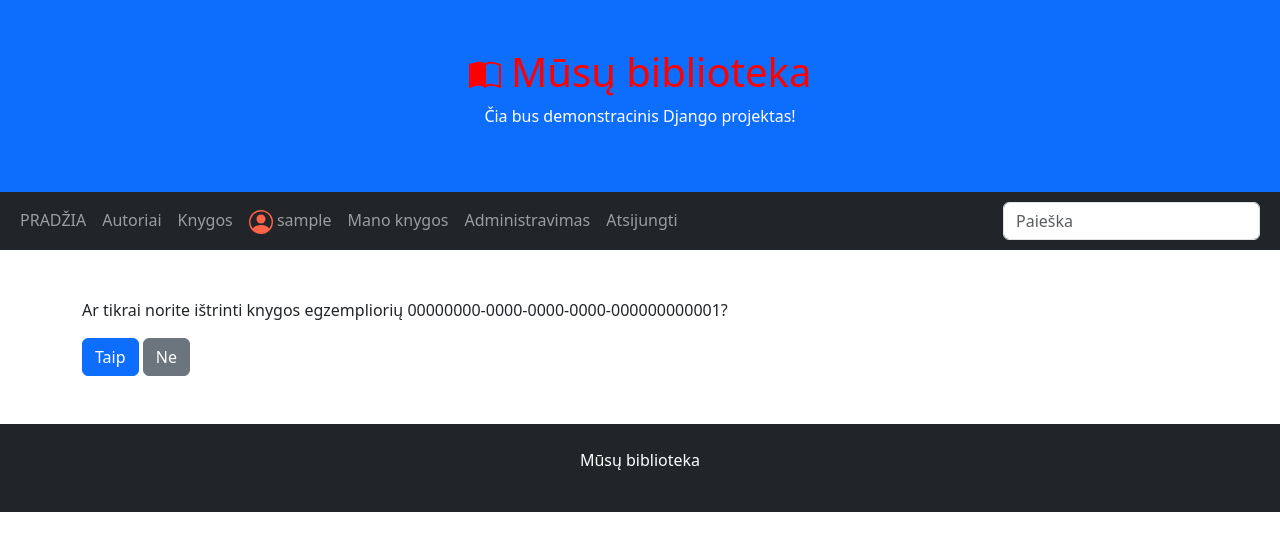
After one commit to DonatasNoreika/library_20260806, a Django app: page /instances/1/delete/ in a window 1280 px wide. The commit adds this page. Shown: the top 551 px of the page. Run offline with Django 5.2, Linux system fonts and the light colour scheme; a user stored in the database is signed in; tables that the repository leaves empty hold one stand-in row (values such as "Sample post").

Commit message:
11: +Darbuotojas gali ištrinti egzempliorių (DeleteView, ne per admin)

```diff
--- /dev/null
+++ b/mysite/library/templates/bookinstance_delete.html
@@ -0,0 +1,12 @@
+{% extends 'base.html' %}
+
+{% block title %}Knygos egzemplioriaus trynimas{% endblock %}
+
+{% block content %}
+<p>Ar tikrai norite ištrinti knygos egzempliorių {{ instance.uuid }}? </p>
+<form method="post">
+    {% csrf_token %}
+    <button type="submit" class="btn btn-primary">Taip</button>
+    <a class="btn btn-secondary" href="{% url 'instance' instance.pk %}">Ne</a>
+</form>
+{% endblock %}
--- a/mysite/library/templates/instance.html
+++ b/mysite/library/templates/instance.html
@@ -21,5 +21,6 @@
 </p>
 <div>
     <a class="btn btn-warning" href="{% url 'instance_update' instance.pk %}">Redaguoti</a>
+    <a class="btn btn-danger" href="{% url 'instance_delete' instance.pk %}">Ištrinti</a>
 </div>
 {% endblock %}
--- a/mysite/library/urls.py
+++ b/mysite/library/urls.py
@@ -16,4 +16,5 @@ urlpatterns = [
     path("instances/<int:pk>/", views.BookInstanceDetailView.as_view(), name="instance"),
     path("instances/create/", views.BookInstanceCreateView.as_view(), name="instance_create"),
     path("instances/<int:pk>/update/", views.BookInstanceUpdateView.as_view(), name="instance_update"),
+    path("instances/<int:pk>/delete/", views.BookInstanceDeleteView.as_view(), name="instance_delete"),
 ]
--- a/mysite/library/views.py
+++ b/mysite/library/views.py
@@ -173,3 +173,13 @@ class BookInstanceUpdateView(LoginRequiredMixin, UserPassesTestMixin, generic.Up
 
     def test_func(self):
         return self.request.user.is_staff
+
+
+class BookInstanceDeleteView(LoginRequiredMixin, UserPassesTestMixin, generic.DeleteView):
+    model = BookInstance
+    template_name = "bookinstance_delete.html"
+    context_object_name = "instance"
+    success_url = reverse_lazy("instances")
+
+    def test_func(self):
+        return self.request.user.is_staff
```
